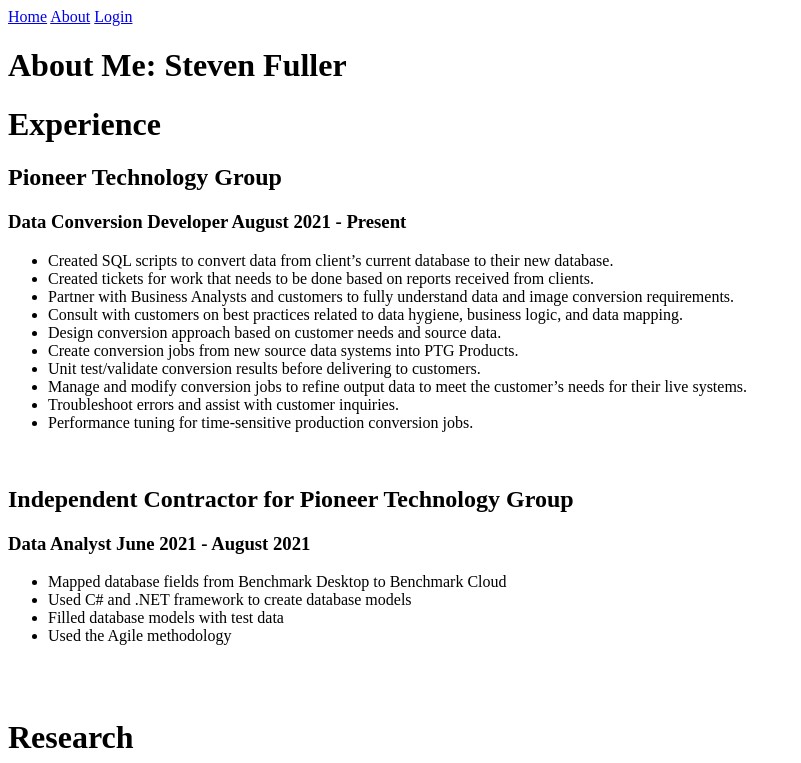
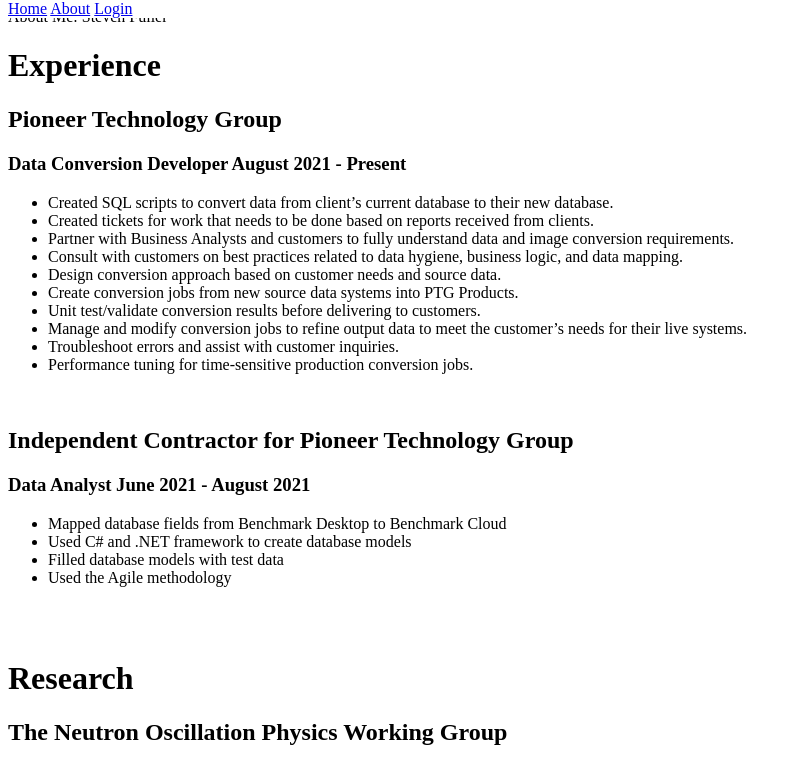
Before and after one commit to sfulle14/sfulle14.github.io, a plain HTML site: page about/about.html in a window 1280 px wide. Shown: the top 763 px of the page, without its empty margins (0-801 px from the left). Drawn offline with Linux system fonts and the light colour scheme.

Commit message:
adding style for navbar

```diff
--- a/about/about.html
+++ b/about/about.html
@@ -7,6 +7,7 @@
 </div>
 
 <head>
+    <link rel="stylesheet" type="text/css" href="/about/style.css"
     <h1>About Me: Steven Fuller</h1>
 </head>
 
--- /dev/null
+++ b/about/style.css
@@ -0,0 +1,7 @@
+.navbar{
+    overflow: hidden;
+    background-color: white;
+    position: fixed;
+    top: 0;
+    width: 100%;
+}
--- a/login/style.css
+++ b/login/style.css
@@ -3,6 +3,14 @@ body{
     padding: 0;
     background-color: #6abadeba;
     font-family: 'Arial';
+}
+
+.navbar{
+    overflow: hidden;
+    background-color: white;
+    position: fixed;
+    top: 0;
+    width: 100%;
 }
 
 .login{
```
